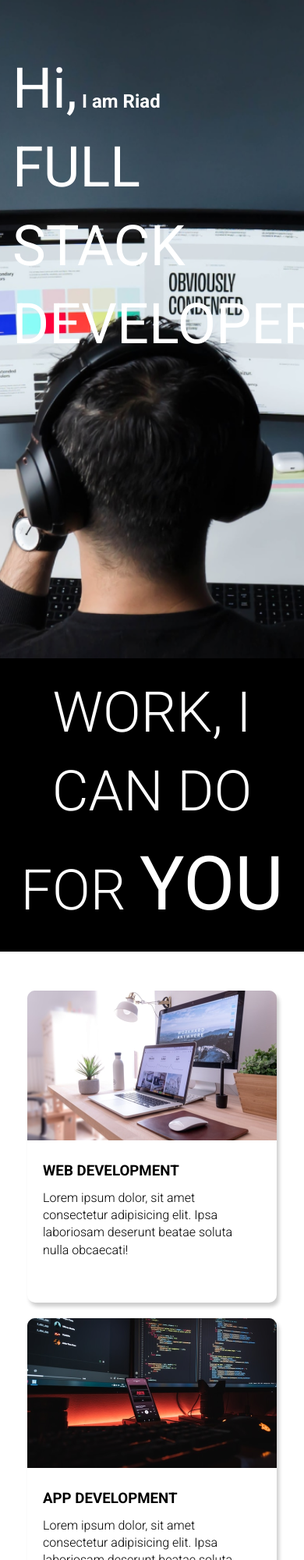
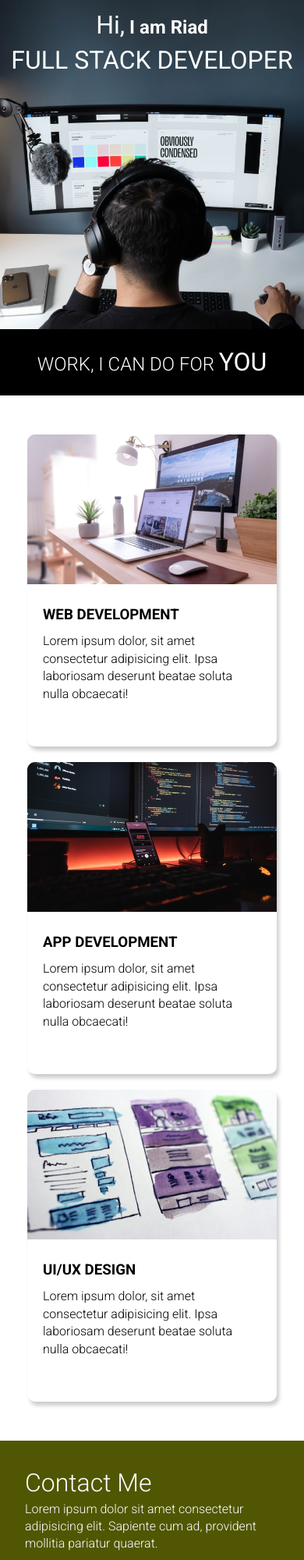
Before and after one commit to SayedRiad/Developer-Landing-Page, a plain HTML site: page index.html in a window 390 px wide. Shown: the top 2000 px of the page at 78% size. Drawn offline with Linux system fonts and the light colour scheme.

Commit message:
Completed

```diff
--- a/index.html
+++ b/index.html
@@ -73,9 +73,10 @@
         </div>
     </section>
 
-    <section class="footer">
-        <h3>Copy Right</h3>
-    </section>
+    <footer>
+        Project by do some coding
+    </footer>
+
 
 </body>
 </html>
--- a/style.css
+++ b/style.css
@@ -111,18 +111,61 @@ body {
     color: #fff;
 }
 
-.footer {
+.contact h2,
+.about h2 {
+    font-size: 64px;
+    font-weight: 300;
+}
+
+.contact p,
+.about p {
+    margin-bottom: 20px;
+}
+
+footer {
     background-color: #000;
     padding: 20px;
-    /* text-align: center;
-    color: #fff; */
+    text-align: center;
+    color: #fff;
+    text-transform: uppercase;
     /* font-size: 40px; */
     /* max-height: 30px; */
 }
 
-.footer h3 {
-    color:#fff;
-    text-align: center;
-    font-weight: 300;
-    font-size: 40px;
+@media (max-width: 786px) {
+    .hero_class {
+        min-height: 50vh;
+    }
+
+    .text_container {
+        text-align: center;
+        padding: 10px 0;
+    }
+
+    .large_text {
+        font-size: 32px;
+    }
+
+    .black_box h2 {
+        font-size: 24px;
+    }
+
+    .black_box h2 span {
+        font-weight: 400;
+        font-size: 32px;
+    }
+
+    .bottom_section {
+        flex-direction: column;
+    }
+
+    h1 {
+        font-size: 32px;
+    }
+
+    .contact h2,
+    .about h2 {
+        font-size: 32px;
+    }
+
 }
```
